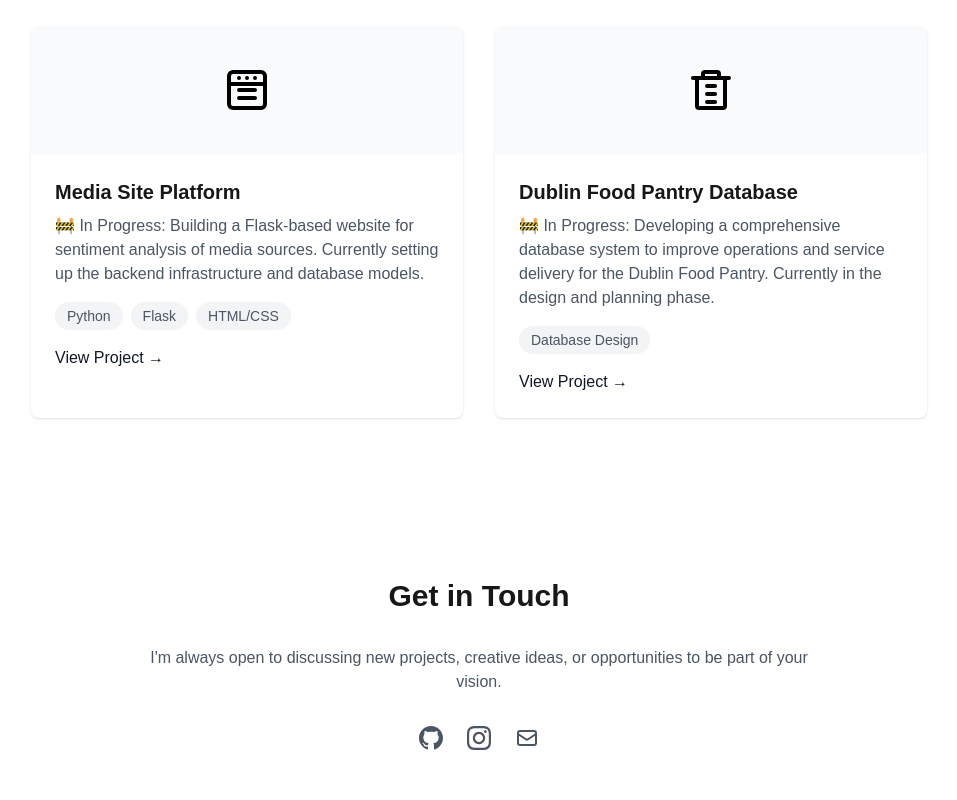
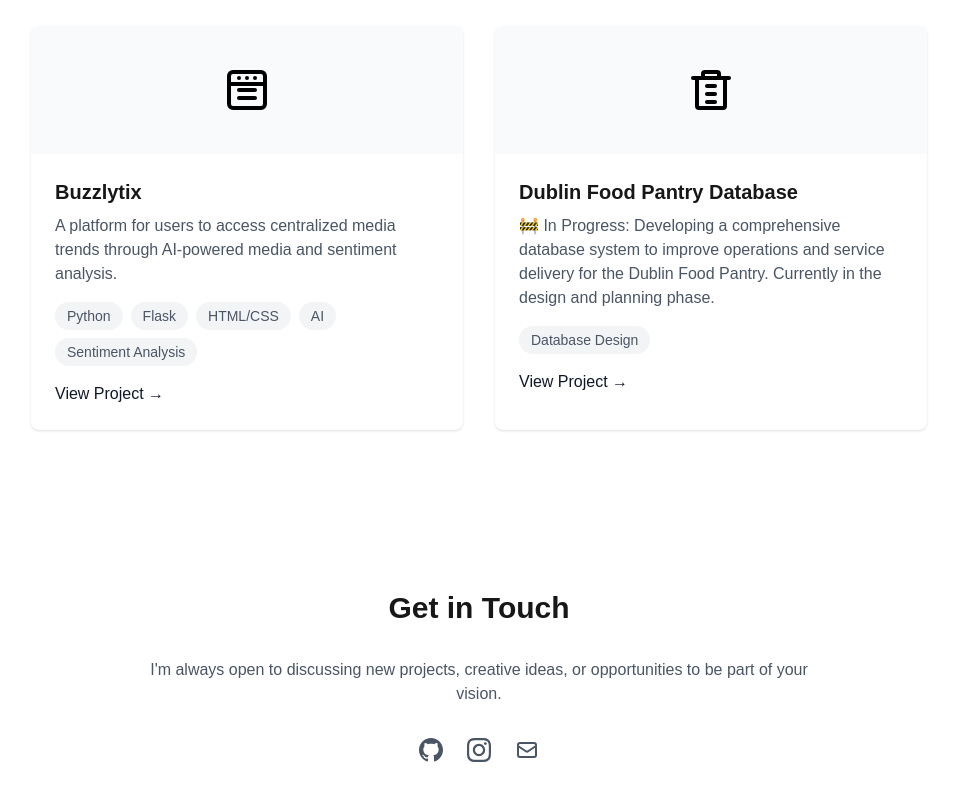
Before and after one commit to noiritgc/portfolio-site-v2, a Next.js app: page / in a window 1280 px wide. Shown: the part 3342-4142 px from the top of the page, without its empty margins (161-1118 px from the left). Built offline with nearby package versions, Linux system fonts and the light colour scheme.

Commit message:
Added Buzzlytix in Featured Projects

```diff
--- a/package.json
+++ b/package.json
@@ -9,6 +9,7 @@
     "lint": "next lint"
   },
   "dependencies": {
+    "@vercel/analytics": "^1.5.0",
     "framer-motion": "^12.16.0",
     "next": "15.3.3",
     "react": "^19.0.0",
--- a/src/app/page.tsx
+++ b/src/app/page.tsx
@@ -34,10 +34,10 @@ export default function Home() {
       image: '/project-icons/musical-fingering.svg'
     },
     {
-      title: 'Media Site Platform',
-      description: '🚧 In Progress: Building a Flask-based website for sentiment analysis of media sources. Currently setting up the backend infrastructure and database models.',
-      technologies: ['Python', 'Flask', 'HTML/CSS'],
-      link: '#',
+      title: 'Buzzlytix',
+      description: 'A platform for users to access centralized media trends through AI-powered media and sentiment analysis.',
+      technologies: ['Python', 'Flask', 'HTML/CSS', 'AI', 'Sentiment Analysis'],
+      link: 'https://buzzlytix.com',
       image: '/project-icons/media-site.svg'
     },
     {
@@ -261,7 +261,7 @@ export default function Home() {
                       ))}
                     </div>
                     <button
-                      onClick={() => alert('This project is currently under development. Check back soon!')}
+                      onClick={() => window.open(project.link, '_blank', 'noopener,noreferrer')}
                       className="text-gray-900 dark:text-white hover:underline cursor-pointer"
                     >
                       View Project →
```
Also changed, not shown: 1 other file (tests, documents, lock files or other folders).
